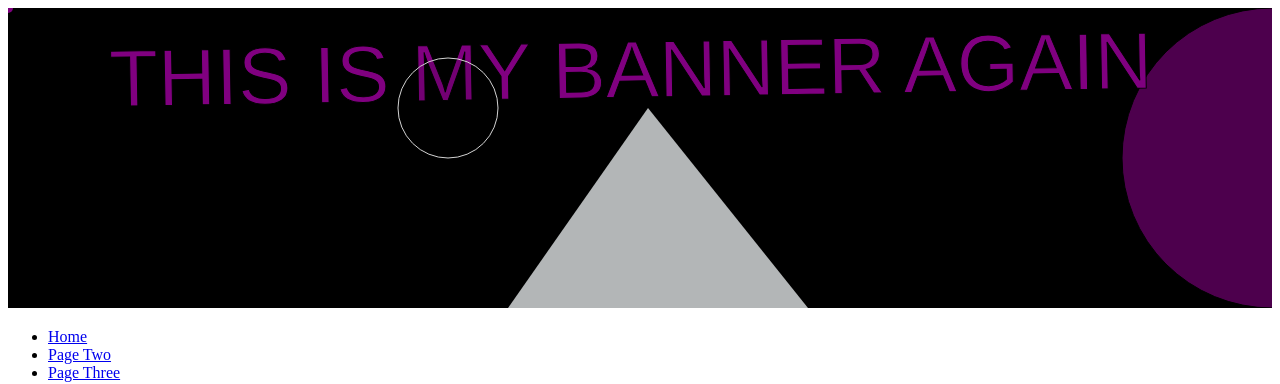
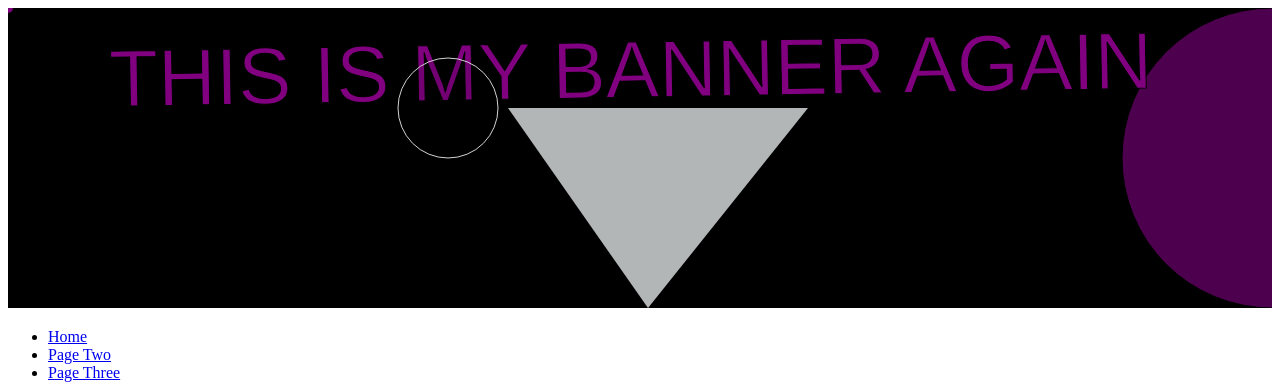
Before and after one commit to ShivnilReddy/assignment5-repo, a plain HTML site: page index.html in a window 1280 px wide. Shown: the top 384 px of the page. Drawn offline with Linux system fonts and the light colour scheme.

Commit message:
changed triangle in banner

```diff
--- a/index.html
+++ b/index.html
@@ -12,7 +12,7 @@
         <rect width="100%" height="100%" fill="black" />
         <circle cx="100%" cy="50%" r="150" fill="purple" stroke="black" fill-opacity="0.6" />
         <rect x="5%" y="5%" width="20" height="20" transform="rotate(5)" />
-        <polygon points="500,300 640,100 800,300" fill="#B3B6B7" />
+        <polygon points="500,100 640,300 800,100" fill="#B3B6B7" />
         <text x="100" y="100" font-family="Arial" font-size="80" fill="purple" stroke="black" stroke-width="1"
             transform="rotate(-1)">
             THIS IS MY BANNER AGAIN
```
